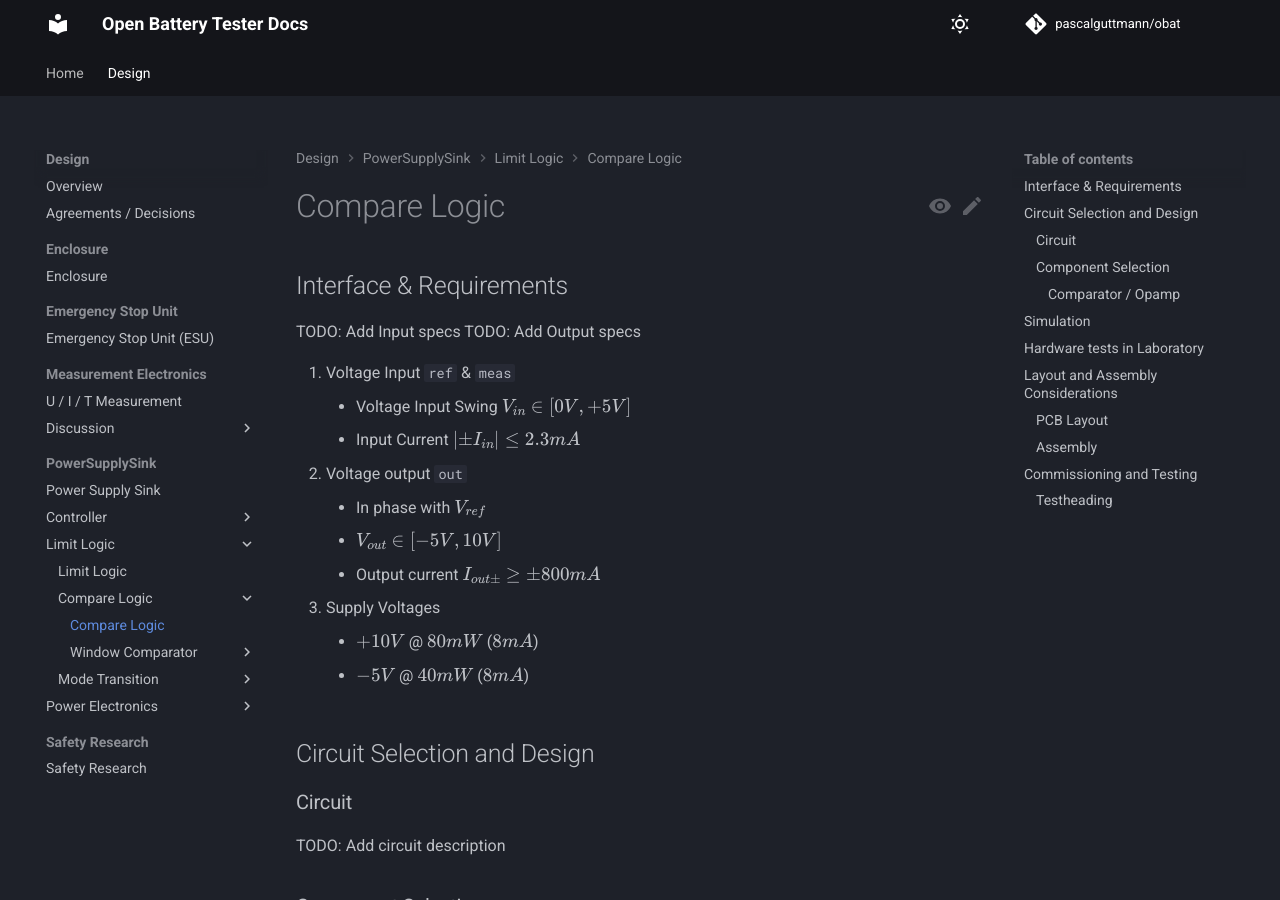
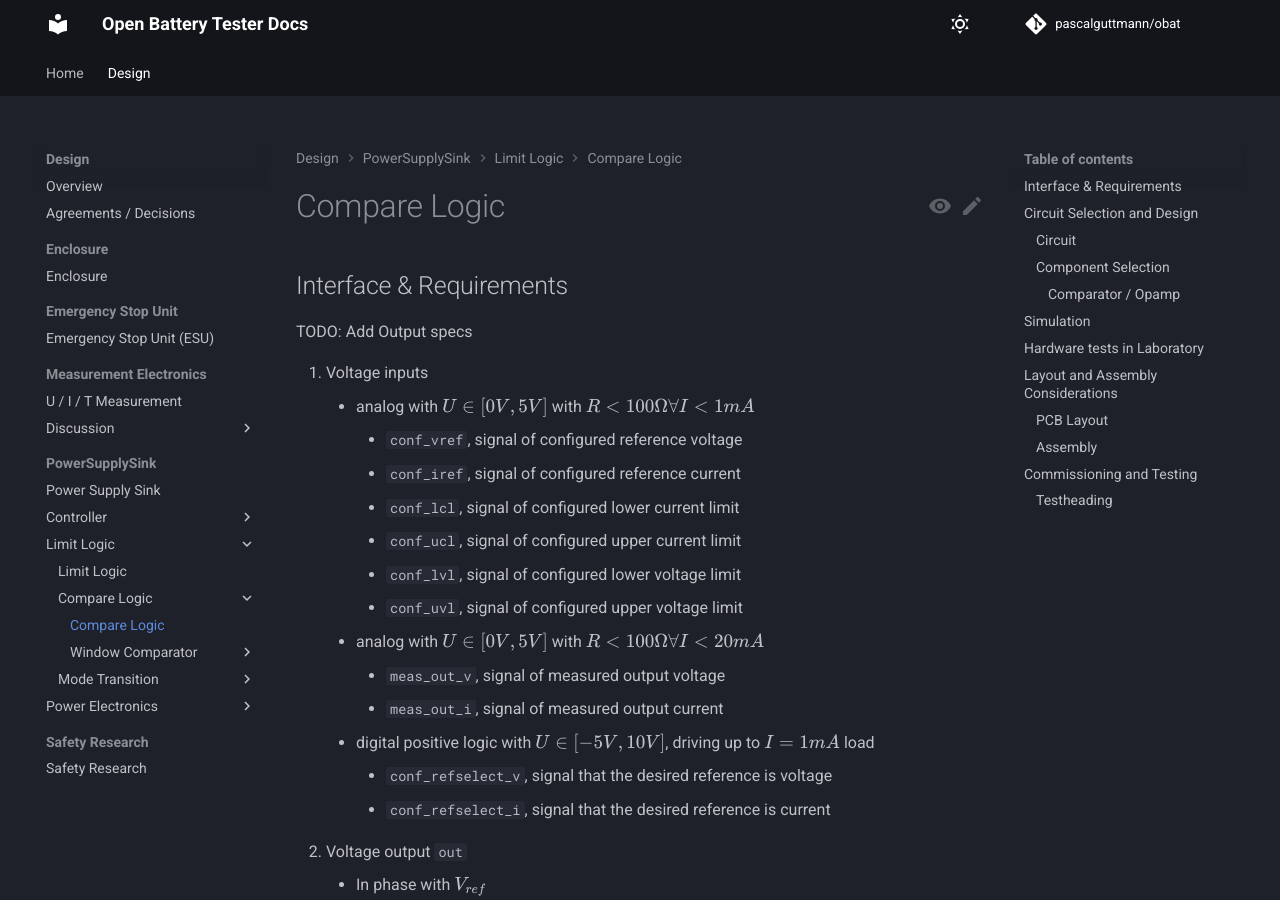
Before and after one commit to pascalguttmann/obat, an MkDocs documentation site: the page built from docs/design/pss/limit-logic/compare-logic/compare-logic.md, in a window 1280 px wide and 900 px high. Built offline with MkDocs 1.6.1 and Material for MkDocs 9.7.7, drawn with Linux system fonts in a browser that asks for light colours; comment, search, counter and statistics services are not loaded.

Commit message:
add compare-logic input specs

```diff
--- a/docs/design/pss/limit-logic/compare-logic/compare-logic.md
+++ b/docs/design/pss/limit-logic/compare-logic/compare-logic.md
@@ -2,12 +2,23 @@
 
 ## Interface & Requirements
 
-TODO: Add Input specs
 TODO: Add Output specs
 
-1. Voltage Input `ref` & `meas`
-    - Voltage Input Swing $V_{in} \in [0V, +5V]$
-    - Input Current $| \pm I_{in} | \leq 2.3mA$
+1. Voltage inputs
+    - analog with $U \in [0V, 5V]$ with $R < 100 \Omega \forall I < 1mA$
+        - `conf_vref`, signal of configured reference voltage
+        - `conf_iref`, signal of configured reference current
+        - `conf_lcl`, signal of configured lower current limit
+        - `conf_ucl`, signal of configured upper current limit
+        - `conf_lvl`, signal of configured lower voltage limit
+        - `conf_uvl`, signal of configured upper voltage limit
+    - analog with $U \in [0V, 5V]$ with $R < 100 \Omega \forall I < 20mA$
+        - `meas_out_v`, signal of measured output voltage
+        - `meas_out_i`, signal of measured output current
+    - digital positive logic with $U \in [-5V, 10V]$, driving up to $I = 1 mA$
+    load
+        - `conf_refselect_v`, signal that the desired reference is voltage
+        - `conf_refselect_i`, signal that the desired reference is current
 2. Voltage output `out`
     - In phase with $V_{ref}$
     - $V_{out} \in [-5V, 10V]$
```
